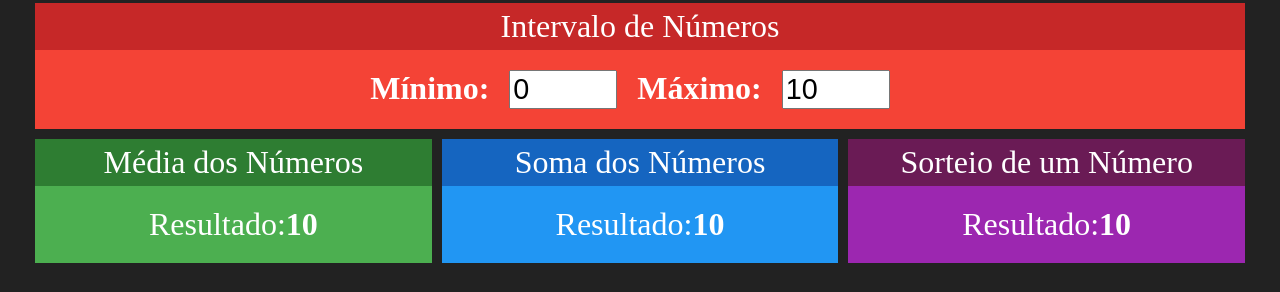
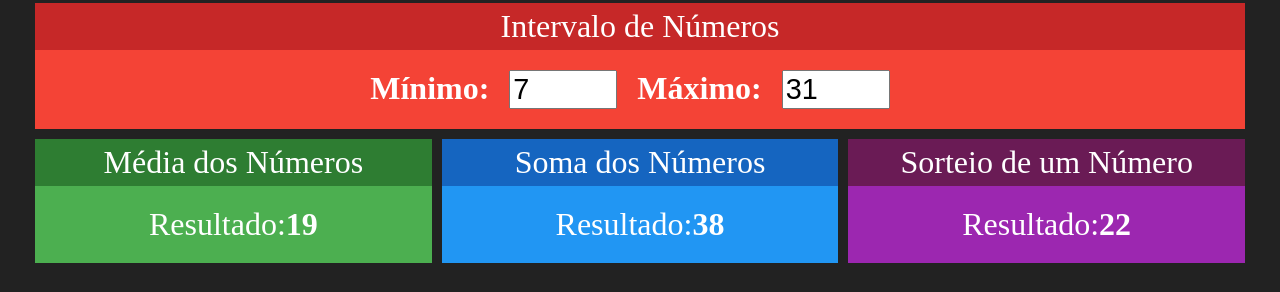
Before and after one commit to thiagobarso/udemy-curso-react-coder, a React (Create React App) app in the folder redux-simples/: page / in a window 1280 px wide. Shown: the part 192-484 px from the top of the page. Built offline with nearby package versions, Linux system fonts and the light colour scheme.

Commit message:
165. Conectando Componentes com Redux #02

```diff
--- a/redux-simples/src/components/Intervalo.jsx
+++ b/redux-simples/src/components/Intervalo.jsx
@@ -1,21 +1,33 @@
 import './Intervalo.css'
 import React from 'react'
-
+import { connect } from 'react-redux'
 import Card from './Card'
 
-export default props => {
+function Intervalo(props) {
+
+    const { min, max } = props
+
     return (
         <Card title="Intervalo de Números" red>
             <div className='Intervalo'>
                 <span>
                     <strong>Mínimo:</strong>
-                    <input type="number" value={0}  />
+                    <input type="number" value={min} readOnly />
                 </span>
                 <span>
                     <strong>Máximo:</strong>
-                    <input type="number" value={10}  />
+                    <input type="number" value={max} readOnly />
                 </span>
             </div>
         </Card>
     )
 }
+
+function mapStateToProps(state) {
+    return {
+        min: state.numeros.min,
+        max: state.numeros.max,
+    }
+}
+
+export default connect(mapStateToProps)(Intervalo)
--- a/redux-simples/src/components/Media.jsx
+++ b/redux-simples/src/components/Media.jsx
@@ -1,17 +1,27 @@
-import './Intervalo.css'
 import React from 'react'
+import { connect } from 'react-redux'
 
 import Card from './Card'
 
-export default props => {
+const Media = props => {
+    const { min, max } = props
     return (
         <Card title="Média dos Números" green>
             <div>
                 <span>
                     <span>Resultado:</span>
-                    <strong>{10}</strong>
+                    <strong>{(min + max) / 2}</strong>
                 </span>
             </div>
         </Card>
     )
 }
+
+function mapStateToProps(state) {
+    return {
+        min: state.numeros.min,
+        max: state.numeros.max,
+    }
+}
+
+export default connect(mapStateToProps)(Media)
--- a/redux-simples/src/components/Soma.jsx
+++ b/redux-simples/src/components/Soma.jsx
@@ -1,17 +1,29 @@
-import './Intervalo.css'
 import React from 'react'
+import { connect } from 'react-redux'
 
 import Card from './Card'
 
-export default props => {
+const Soma = props => {
+
+    const { min, max } = props
+
     return (
         <Card title="Soma dos Números" blue>
             <div>
                 <span>
                     <span>Resultado:</span>
-                    <strong>{10}</strong>
+                    <strong>{min + max}</strong>
                 </span>
             </div>
         </Card>
     )
 }
+
+function mapStateToProps(state) {
+    return {
+        min: state.numeros.min,
+        max: state.numeros.max,
+    }
+}
+
+export default connect(mapStateToProps)(Soma)
--- a/redux-simples/src/components/Sorteio.jsx
+++ b/redux-simples/src/components/Sorteio.jsx
@@ -1,17 +1,29 @@
-import './Intervalo.css'
 import React from 'react'
+import { connect } from 'react-redux'
 
 import Card from './Card'
 
-export default props => {
+function Sorteio(props) {
+    const { min, max } = props
+    const aleatorio = parseInt(Math.random() * (max - min)) + min
+
     return (
         <Card title="Sorteio de um Número" purple>
             <div>
                 <span>
                     <span>Resultado:</span>
-                    <strong>{10}</strong>
+                    <strong>{aleatorio}</strong>
                 </span>
             </div>
         </Card>
     )
 }
+
+function mapStateToProps(state) {
+    return {
+        min: state.numeros.min,
+        max: state.numeros.max,
+    }
+}
+
+export default connect(mapStateToProps)(Sorteio)
--- a/redux-simples/src/store/storeConfig.js
+++ b/redux-simples/src/store/storeConfig.js
@@ -2,14 +2,14 @@
 
 const reducers = combineReducers({
     numeros: function (state, action) {
-        console.log(state, " ", action)
+
         return {
-            min: 1,
-            max: 10
+            min: 7,
+            max: 31
         }
     },
     nomes: function (state, action) {
-        console.log(state, " ", action)
+
         return [
             'Ana',
             'Bia',
```
